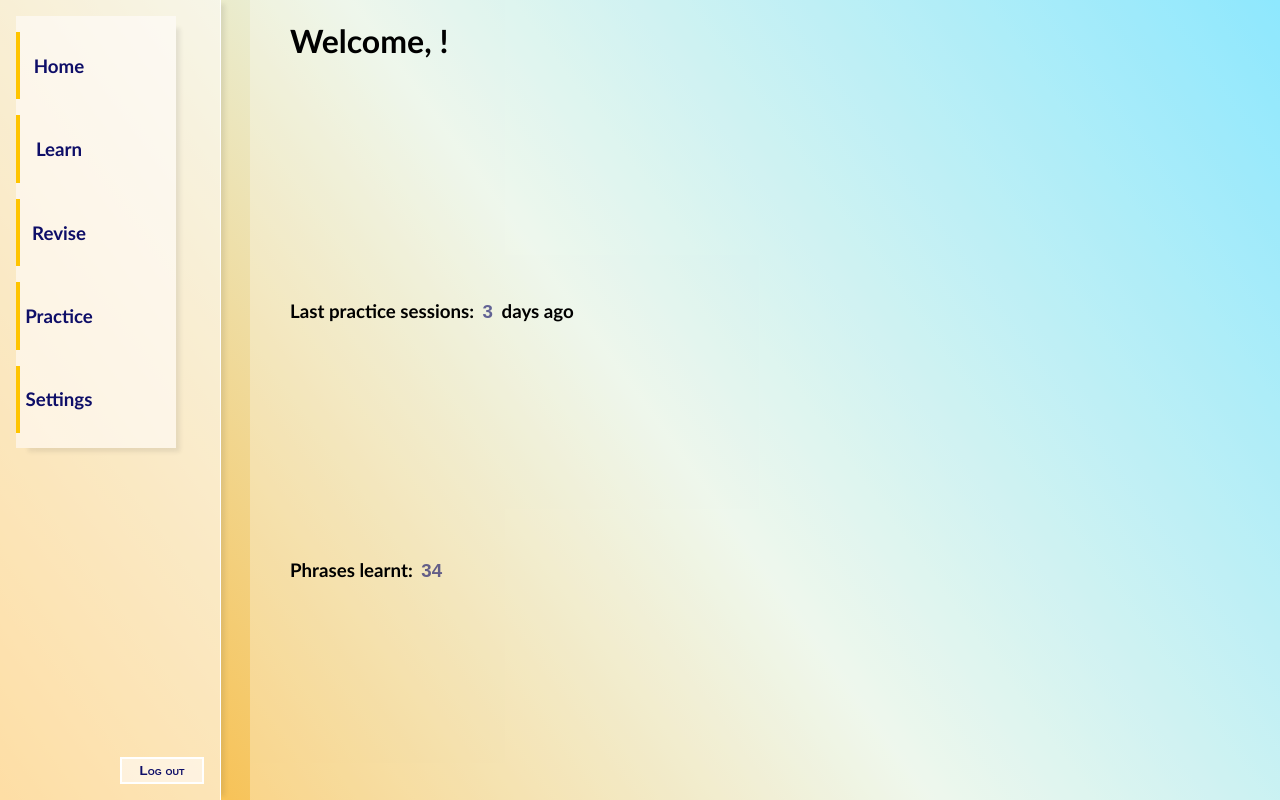
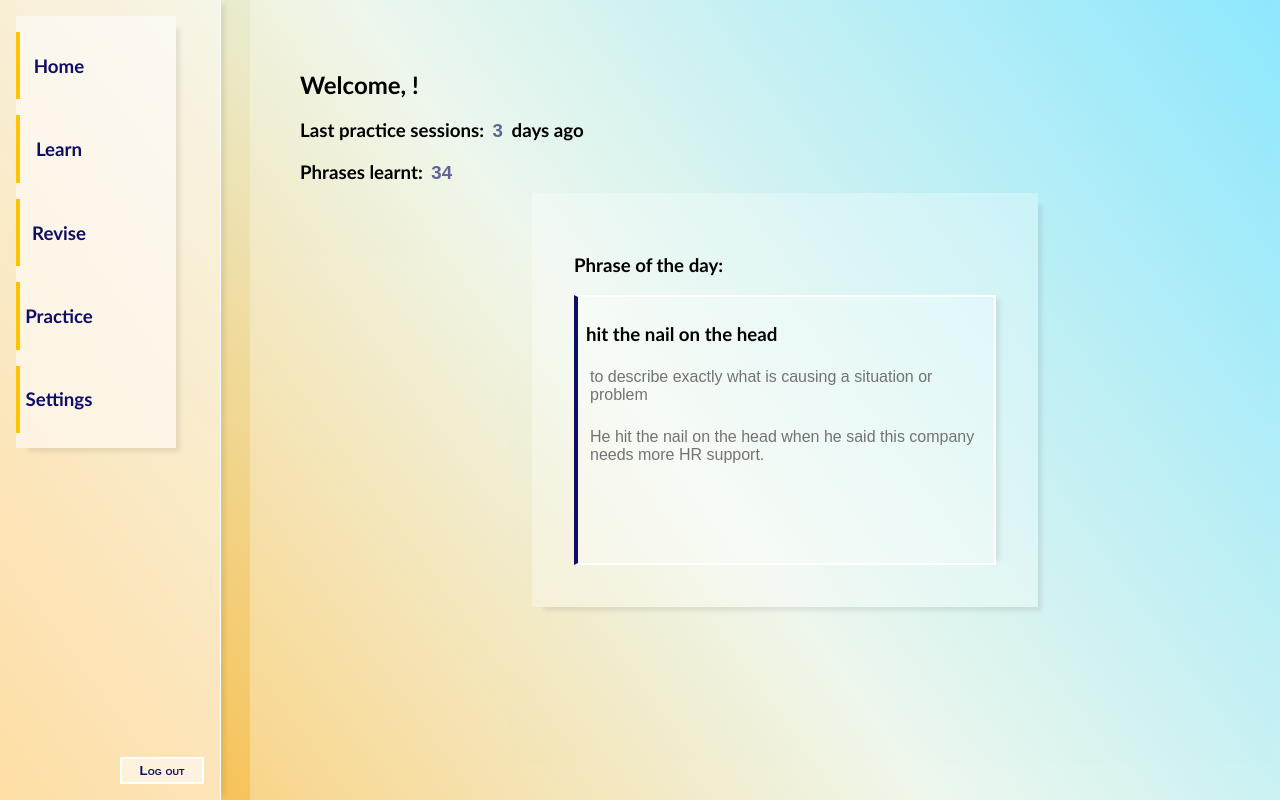
Before and after one commit to Chloe070196/phrases-web-app, a React (Vite) app: page / in a window 1280 px wide. Built offline with nearby package versions, Linux system fonts and the light colour scheme; no server answers; sample sign-in values are in the browser's storage.

Commit message:
feat: display (mock) daily phrase

```diff
--- a/src/components/userphraseCard/index.tsx
+++ b/src/components/userphraseCard/index.tsx
@@ -5,7 +5,7 @@ function UserphraseCard({ userphrase }: { userphrase: UserPhraseType }) {
         <li className="small-section-dimensions section-colors">
             <h3>{userphrase.phrase.content}</h3>
             <p>{userphrase.phrase.meaning}</p>
-            <p>{userphrase.phrase.example}</p>
+            <p>{userphrase.phrase.shortExample}</p>
             <strong>{userphrase.status}</strong>
         </li>
     )
--- a/src/pages/home/index.tsx
+++ b/src/pages/home/index.tsx
@@ -2,7 +2,7 @@ import { useContext, useEffect } from "react"
 import { AuthContext } from "../../context/auth"
 import { useNavigate } from "react-router-dom"
 import { useAuth } from "../../hooks/useAuth"
-import { MyPhrases } from "../../components/myPhrases"
+import { PhraseCard } from "../../components/phraseCard"
 
 const daysNum = 3
 const phrasesNum = 34
@@ -20,13 +20,24 @@ function HomePage() {
     }
     useEffect(redirectToLogin)
 
+    const mockDayPhrase = {
+        content: "hit the nail on the head",
+        example: "He hit the nail on the head when he said this company needs more HR support.",
+        meaning: "to describe exactly what is causing a situation or problem"
+    }
+
     return (
         <>
-            <main>
-                <h1>Welcome, {context.user?.username}!</h1>
-                <h3>Last practice sessions: <strong>{daysNum}</strong> days ago</h3>
-                <h3>Phrases learnt: <strong>{phrasesNum}</strong></h3>
-                <MyPhrases />
+            <main className="centered-content">
+                <section className="small-section-dimensions top-left">
+                    <h1>Welcome, {context.user?.username}!</h1>
+                    <h3>Last practice sessions: <strong>{daysNum}</strong> days ago</h3>
+                    <h3>Phrases learnt: <strong>{phrasesNum}</strong></h3>
+                </section>
+                <section className="daily-phrase-section">
+                    <h3>Phrase of the day:</h3>
+                    <PhraseCard phrase={mockDayPhrase} />
+                </section>
             </main>
         </>
     )
```
